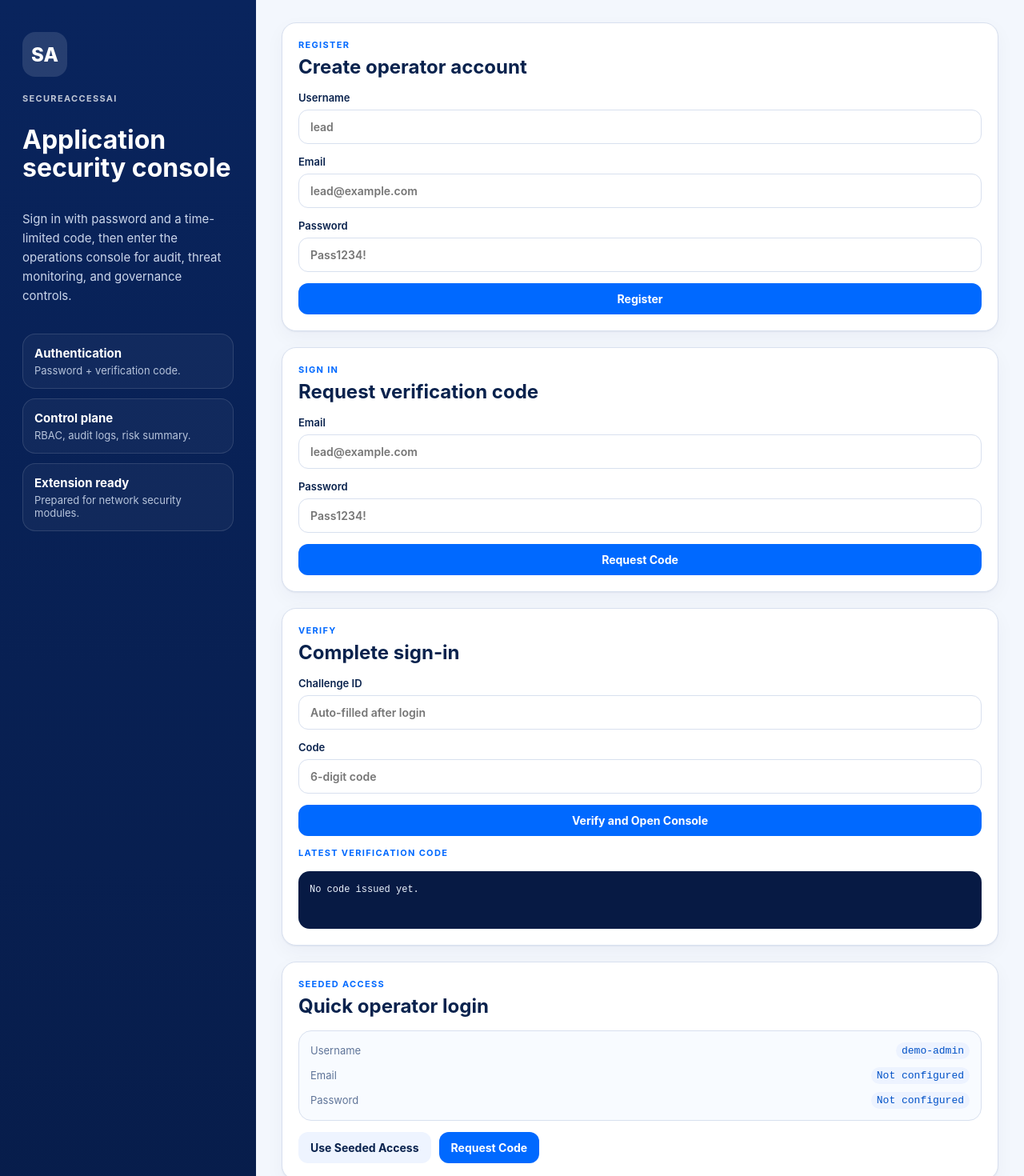
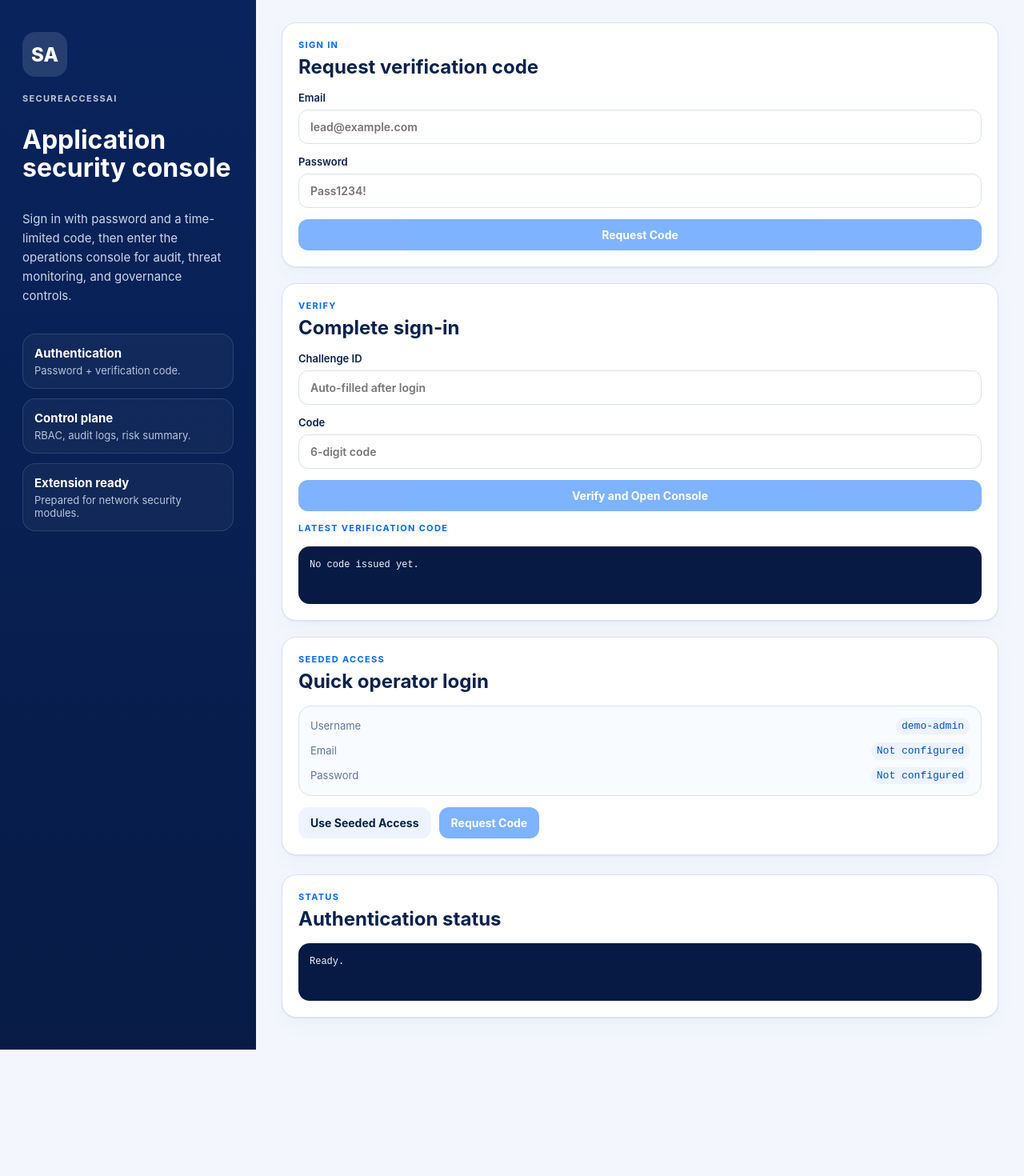
Before and after one commit to julianlu26/SecureAccessAI, a React app in the folder frontend/: page / in a window 1280 px wide. Shown: the top 1470 px of the page at 80% size. After the commit the page ends 1312 px from the top, so only its background shows below. Built offline with nearby package versions, Linux system fonts and the light colour scheme; the HTML template or start-up script is replaced by a standard one.

Commit message:
refactor(ui): make console login-first

```diff
--- a/frontend/src/App.jsx
+++ b/frontend/src/App.jsx
@@ -99,7 +99,6 @@ export function App() {
   const [usersPayload, setUsersPayload] = useState('Load users to view masked email, roles, and recent IP information.');
   const [latestCode, setLatestCode] = useState('No code issued yet.');
   const [metrics, setMetrics] = useState({ users: 0, securityEvents: 0, auditLogs: 0, highRisk: 0 });
-  const [registerForm, setRegisterForm] = useState({ username: '', email: '', password: '' });
   const [loginForm, setLoginForm] = useState({ email: bootstrap.demoAdminEmail || '', password: bootstrap.demoAdminPassword || '' });
   const [verifyForm, setVerifyForm] = useState({ challenge_id: '', code: '' });
   const [roleForm, setRoleForm] = useState({ email: '', role: 'admin' });
@@ -155,18 +154,6 @@ export function App() {
     }
   }
 
-  async function handleRegister(event) {
-    event.preventDefault();
-    try {
-      const data = await apiRequest('/api/auth/register', { method: 'POST', body: registerForm });
-      setMessage('Account created. Request a verification code to continue.');
-      setResponse(JSON.stringify(data, null, 2));
-      setLoginForm((prev) => ({ ...prev, email: registerForm.email, password: registerForm.password }));
-    } catch (error) {
-      setMessage(`Register failed (${error.status || 'error'}).`);
-      setResponse(JSON.stringify(error.data || error, null, 2));
-    }
-  }
 
   async function requestLoginCode(payload = loginForm) {
     try {
@@ -444,25 +431,7 @@ export function App() {
         </aside>
 
         <main className="login-main">
-          <section className="login-grid">
-            <Panel eyebrow="Register" title="Create operator account">
-              <form className="form-grid" onSubmit={handleRegister}>
-                <label>
-                  Username
-                  <input value={registerForm.username} onChange={(event) => setRegisterForm((prev) => ({ ...prev, username: event.target.value }))} placeholder="lead" />
-                </label>
-                <label>
-                  Email
-                  <input value={registerForm.email} onChange={(event) => setRegisterForm((prev) => ({ ...prev, email: event.target.value }))} placeholder="lead@example.com" />
-                </label>
-                <label>
-                  Password
-                  <input type="password" value={registerForm.password} onChange={(event) => setRegisterForm((prev) => ({ ...prev, password: event.target.value }))} placeholder="Pass1234!" />
-                </label>
-                <ActionButton type="submit">Register</ActionButton>
-              </form>
-            </Panel>
-
+          <section className="login-grid login-grid--compact">
             <Panel eyebrow="Sign in" title="Request verification code">
               <form className="form-grid" onSubmit={(event) => { event.preventDefault(); requestLoginCode(); }}>
                 <label>
@@ -473,7 +442,7 @@ export function App() {
                   Password
                   <input type="password" value={loginForm.password} onChange={(event) => setLoginForm((prev) => ({ ...prev, password: event.target.value }))} placeholder="Pass1234!" />
                 </label>
-                <ActionButton type="submit">Request Code</ActionButton>
+                <ActionButton type="submit" disabled={!loginForm.email || !loginForm.password}>Request Code</ActionButton>
               </form>
             </Panel>
 
@@ -487,7 +456,7 @@ export function App() {
                   Code
                   <input value={verifyForm.code} onChange={(event) => setVerifyForm((prev) => ({ ...prev, code: event.target.value }))} placeholder="6-digit code" />
                 </label>
-                <ActionButton type="submit">Verify and Open Console</ActionButton>
+                <ActionButton type="submit" disabled={!verifyForm.challenge_id || !verifyForm.code}>Verify and Open Console</ActionButton>
               </form>
               <div className="code-strip">
                 <span className="mini-label">Latest verification code</span>
@@ -503,17 +472,14 @@ export function App() {
               </div>
               <div className="inline-actions">
                 <ActionButton tone="secondary" onClick={fillSeededAccess}>Use Seeded Access</ActionButton>
-                <ActionButton onClick={() => requestLoginCode({ email: bootstrap.demoAdminEmail, password: bootstrap.demoAdminPassword })}>Request Code</ActionButton>
+                <ActionButton onClick={() => requestLoginCode({ email: bootstrap.demoAdminEmail, password: bootstrap.demoAdminPassword })} disabled={!bootstrap.demoAdminEmail || !bootstrap.demoAdminPassword}>Request Code</ActionButton>
               </div>
             </Panel>
           </section>
 
-          <section className="status-row">
-            <Panel eyebrow="Status" title="Operator message">
+          <section className="status-row status-row--single">
+            <Panel eyebrow="Status" title="Authentication status">
               <CodeBlock>{message}</CodeBlock>
-            </Panel>
-            <Panel eyebrow="Response" title="API output">
-              <CodeBlock>{response}</CodeBlock>
             </Panel>
           </section>
         </main>
--- a/frontend/src/styles.css
+++ b/frontend/src/styles.css
@@ -24,6 +24,7 @@ body {
 }
 button, input { font: inherit; }
 button { cursor: pointer; }
+button:disabled { cursor: not-allowed; opacity: 0.5; }
 code { background: #edf3ff; color: var(--accent-strong); padding: 3px 7px; border-radius: 999px; }
 
 .login-shell {
@@ -106,7 +107,9 @@ code { background: #edf3ff; color: var(--accent-strong); padding: 3px 7px; borde
 }
 
 .login-grid { grid-template-columns: repeat(2, minmax(0, 1fr)); }
+.login-grid--compact { grid-template-columns: repeat(3, minmax(0, 1fr)); }
 .status-row, .two-column-grid { grid-template-columns: repeat(2, minmax(0, 1fr)); }
+.status-row--single { grid-template-columns: 1fr; }
 .metrics-grid { grid-template-columns: repeat(4, minmax(0, 1fr)); }
 .single-panel-grid { grid-template-columns: 1fr; }
 .page-grid { align-content: start; }
@@ -309,7 +312,7 @@ input:focus {
 
 @media (max-width: 1280px) {
   .metrics-grid { grid-template-columns: repeat(2, minmax(0, 1fr)); }
-  .login-grid, .two-column-grid, .status-row { grid-template-columns: 1fr; }
+  .login-grid, .login-grid--compact, .two-column-grid, .status-row { grid-template-columns: 1fr; }
 }
 
 @media (max-width: 980px) {
```
Also changed, not shown: 2 other files (tests, documents, lock files or other folders).
